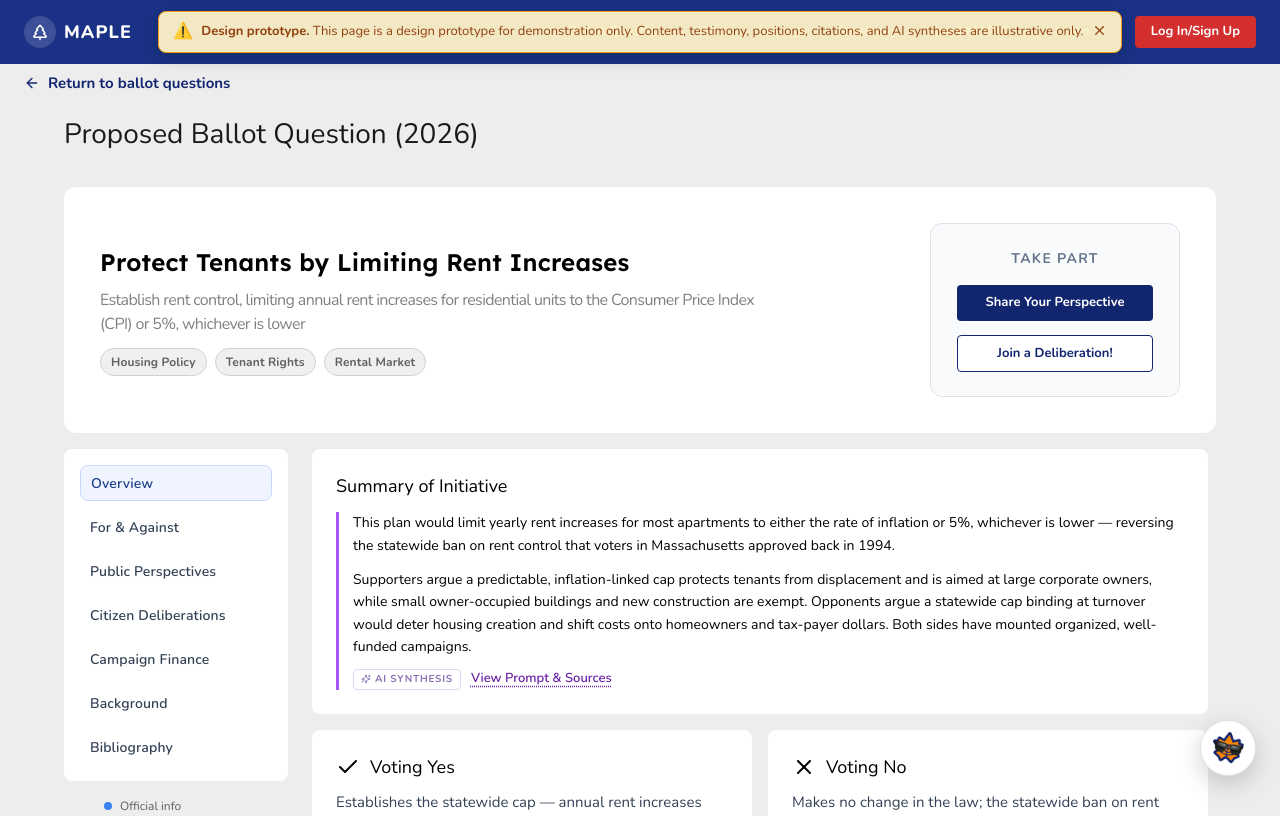
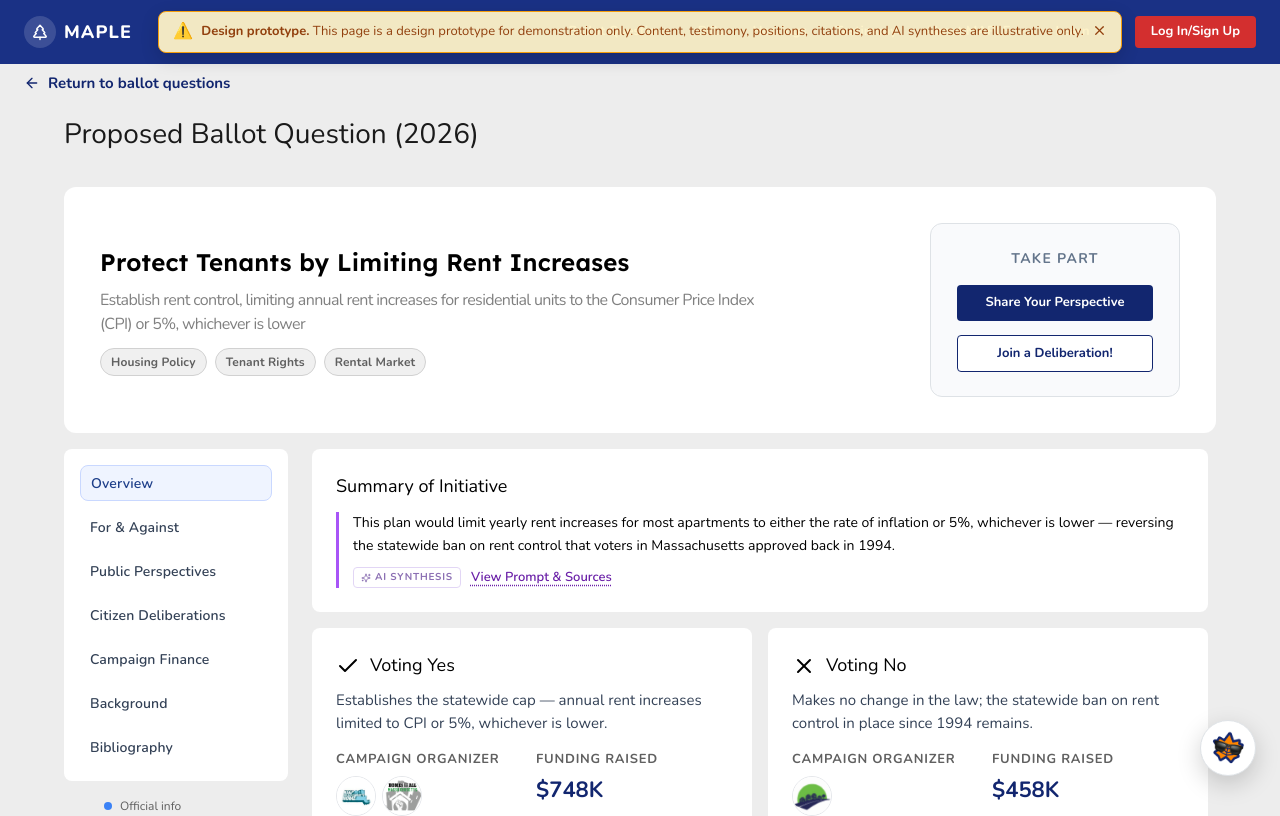
Before and after one commit to k-g-k/ballot, a React (Vite) app: page /ballotQuestions/rent-control-alt in a window 1280 px wide. Shown: the top 816 px of the page. Built offline with nearby package versions, Linux system fonts and the light colour scheme.

Commit message:
Update OverviewTab.tsx
Temporarily remove framing before moving it to for and against

```diff
--- a/src/app/components/rent-control-alt/tabs/OverviewTab.tsx
+++ b/src/app/components/rent-control-alt/tabs/OverviewTab.tsx
@@ -19,7 +19,6 @@ export function OverviewTab({
         prompt="Summarize Petition No. 25-21 in plain language for a general audience: what the measure does, who it covers, and how the two campaigns frame it. Use only the sources listed below and cite nothing else. (Filler prompt for prototype purposes.)"
       >
         <p>{RC.overviewSummary}</p>
-        <p>{RC.overviewFraming}</p>
       </SynthSummaryCard>
 
       {/* Yes / No comparison — organizers, funding, testifying orgs, official statements */}
```
